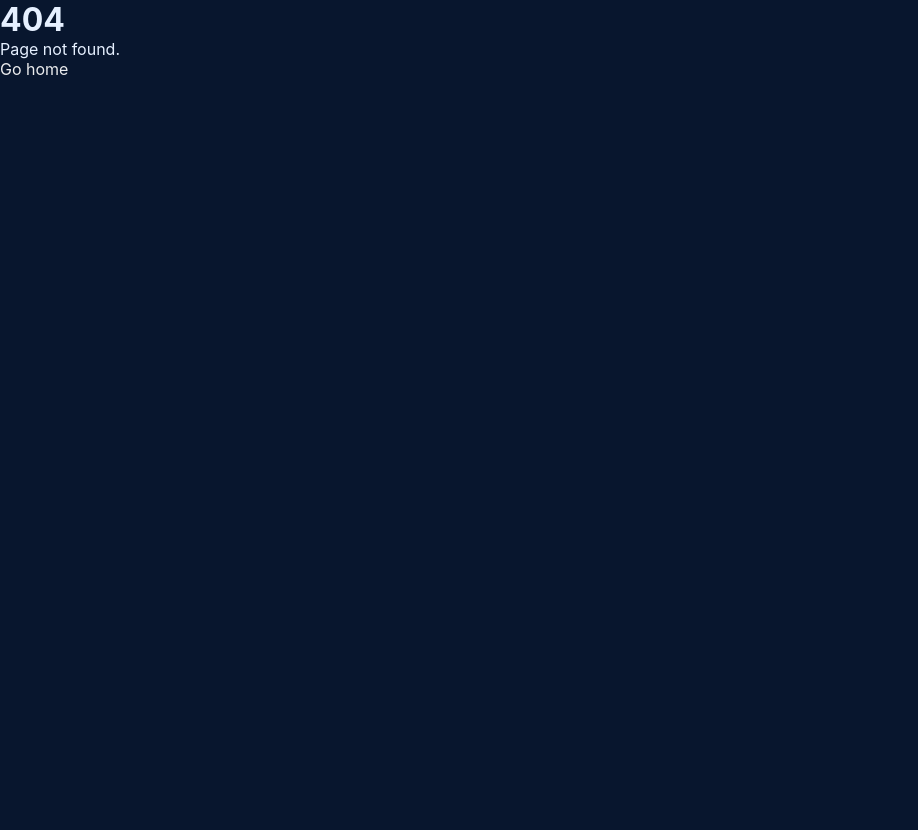
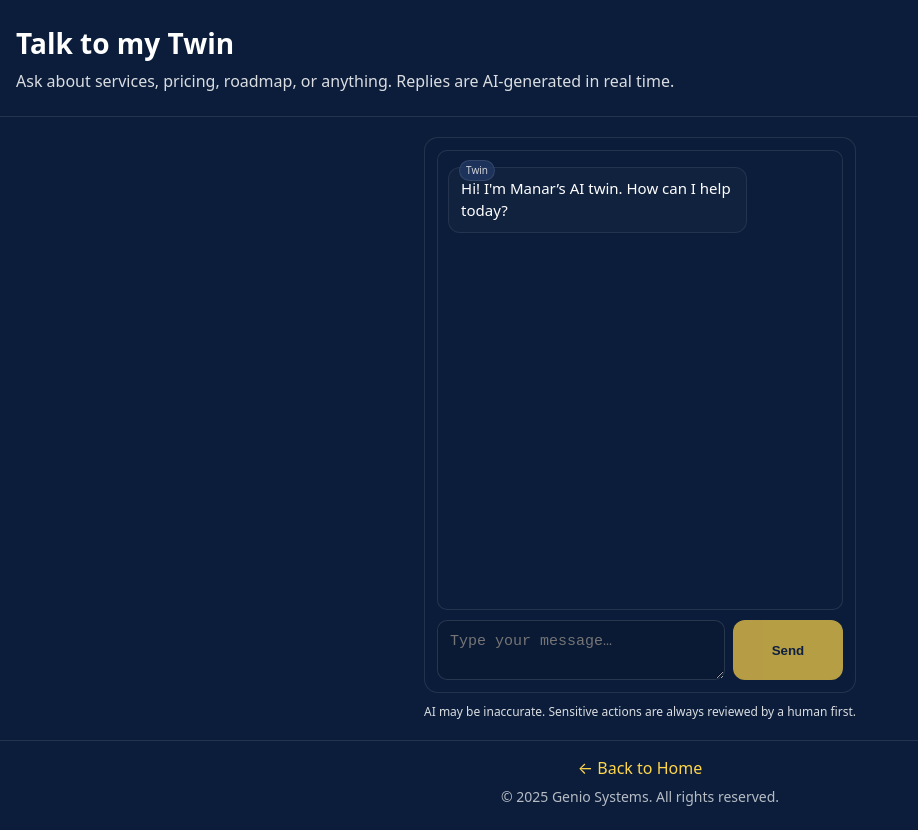
Before and after one commit to genio-ai/genio-os, a Next.js app: page /chat in a window 1280 px wide. Before the commit this address had no page. Shown: the whole page, without its empty margins (0-918 px from the left). Before the commit the page ends 800 px from the top, so only its background shows below. Built offline with nearby package versions, Linux system fonts and the light colour scheme.

Commit message:
Create chat.js

```diff
--- /dev/null
+++ b/pages/chat.js
@@ -0,0 +1,251 @@
+// pages/chat.js
+import { useState, useEffect, useRef } from "react";
+
+/**
+ * Public Chat — Talk to my Twin
+ * - Minimal, reliable, production-ready UI
+ * - Calls /api/chat (works out-of-the-box with your current API)
+ * - Keeps a local sessionId (for future analytics/rate-limit if needed)
+ * - No external deps, responsive, accessible
+ */
+
+export default function ChatPage() {
+  const [messages, setMessages] = useState([
+    { role: "assistant", content: "Hi! I'm Manar’s AI twin. How can I help today?" },
+  ]);
+  const [input, setInput] = useState("");
+  const [sending, setSending] = useState(false);
+  const [locale] = useState("en"); // keep EN for this page; you can wire a toggle later
+  const [styleSeed] = useState(""); // optional: pass style seeds if you want
+  const [sessionId, setSessionId] = useState("");
+  const scrollRef = useRef(null);
+
+  useEffect(() => {
+    const id = localStorage.getItem("genio_public_chat_sid") || genId();
+    localStorage.setItem("genio_public_chat_sid", id);
+    setSessionId(id);
+  }, []);
+
+  useEffect(() => {
+    // Auto-scroll to bottom on new message
+    if (scrollRef.current) {
+      scrollRef.current.scrollTop = scrollRef.current.scrollHeight;
+    }
+  }, [messages]);
+
+  const send = async () => {
+    const q = input.trim();
+    if (!q || sending) return;
+
+    setMessages((m) => [...m, { role: "user", content: q }]);
+    setInput("");
+    setSending(true);
+
+    try {
+      const res = await fetch("/api/chat", {
+        method: "POST",
+        headers: { "Content-Type": "application/json" },
+        body: JSON.stringify({
+          message: decoratePrompt(q, sessionId),
+          locale,         // "en"
+          style: styleSeed,
+        }),
+      });
+
+      const data = await res.json();
+      const reply =
+        data?.reply?.toString().trim() ||
+        "I couldn’t generate a reply. Please try again.";
+
+      setMessages((m) => [...m, { role: "assistant", content: reply }]);
+    } catch (err) {
+      setMessages((m) => [
+        ...m,
+        { role: "assistant", content: "Unexpected error. Please try again later." },
+      ]);
+    } finally {
+      setSending(false);
+    }
+  };
+
+  const onKey = (e) => {
+    if (e.key === "Enter" && !e.shiftKey) {
+      e.preventDefault();
+      send();
+    }
+  };
+
+  return (
+    <div style={styles.page}>
+      <header style={styles.header}>
+        <h1 style={styles.title}>Talk to my Twin</h1>
+        <p style={styles.subtitle}>
+          Ask about services, pricing, roadmap, or anything. Replies are AI-generated in real time.
+        </p>
+      </header>
+
+      <main style={styles.main}>
+        <div style={styles.chatBox}>
+          <div ref={scrollRef} style={styles.scroll}>
+            {messages.map((m, i) => (
+              <MessageBubble key={i} role={m.role} content={m.content} />
+            ))}
+          </div>
+
+          <div style={styles.inputRow}>
+            <textarea
+              value={input}
+              onChange={(e) => setInput(e.target.value)}
+              onKeyDown={onKey}
+              placeholder="Type your message…"
+              rows={2}
+              style={styles.input}
+            />
+            <button
+              onClick={send}
+              disabled={sending || !input.trim()}
+              style={{ ...styles.sendBtn, opacity: sending || !input.trim() ? 0.7 : 1 }}
+            >
+              {sending ? "Sending…" : "Send"}
+            </button>
+          </div>
+        </div>
+
+        <p style={styles.note}>
+          AI may be inaccurate. Sensitive actions are always reviewed by a human first.
+        </p>
+      </main>
+
+      <footer style={styles.footer}>
+        <a href="/" style={styles.linkLight}>← Back to Home</a>
+        <p style={styles.footerText}>© 2025 Genio Systems. All rights reserved.</p>
+      </footer>
+    </div>
+  );
+}
+
+function MessageBubble({ role, content }) {
+  const isUser = role === "user";
+  return (
+    <div
+      style={{
+        ...styles.bubble,
+        ...(isUser ? styles.bubbleUser : styles.bubbleBot),
+      }}
+    >
+      {!isUser && <span style={styles.badge}>Twin</span>}
+      <div>{content}</div>
+    </div>
+  );
+}
+
+function genId() {
+  if (typeof crypto !== "undefined" && crypto.randomUUID) return crypto.randomUUID();
+  return "sess_" + Math.random().toString(36).slice(2);
+}
+
+function decoratePrompt(q, sid) {
+  // Minimal, safe prompt wrapper (helps context/routing later if needed)
+  return `Session: ${sid}\nUser: ${q}`;
+}
+
+const styles = {
+  page: {
+    fontFamily:
+      "ui-sans-serif, system-ui, -apple-system, Segoe UI, Roboto, Helvetica, Arial, sans-serif",
+    background: "#0B1D3A",
+    color: "#fff",
+    minHeight: "100vh",
+    display: "flex",
+    flexDirection: "column",
+  },
+  header: {
+    padding: "24px 16px",
+    borderBottom: "1px solid rgba(255,255,255,0.1)",
+  },
+  title: { margin: 0, fontSize: 28, fontWeight: 800 },
+  subtitle: { marginTop: 8, color: "rgba(255,255,255,0.85)" },
+  main: { flex: 1, padding: "20px 16px", maxWidth: 880, margin: "0 auto" },
+
+  chatBox: {
+    background: "rgba(11,29,58,.6)",
+    border: "1px solid rgba(255,255,255,.1)",
+    borderRadius: 14,
+    padding: 12,
+  },
+  scroll: {
+    height: 460,
+    overflow: "auto",
+    border: "1px solid rgba(255,255,255,.1)",
+    borderRadius: 10,
+    padding: 10,
+    background: "#0b1d3a",
+  },
+  bubble: {
+    maxWidth: "78%",
+    padding: "10px 12px",
+    borderRadius: 12,
+    margin: "6px 0",
+    fontSize: 15,
+    lineHeight: 1.45,
+    position: "relative",
+    wordBreak: "break-word",
+    whiteSpace: "pre-wrap",
+  },
+  bubbleUser: {
+    background: "#1b2c4d",
+    marginLeft: "auto",
+  },
+  bubbleBot: {
+    background: "#11223f",
+    border: "1px solid rgba(255,255,255,.08)",
+  },
+  badge: {
+    position: "absolute",
+    top: -8,
+    left: 10,
+    fontSize: 10,
+    opacity: 0.8,
+    background: "#223862",
+    border: "1px solid rgba(255,255,255,.12)",
+    padding: "2px 6px",
+    borderRadius: 999,
+  },
+  inputRow: {
+    display: "flex",
+    gap: 8,
+    marginTop: 10,
+  },
+  input: {
+    flex: 1,
+    border: "1px solid rgba(255,255,255,.12)",
+    borderRadius: 10,
+    background: "#0a1a35",
+    color: "#fff",
+    padding: 12,
+    fontSize: 15,
+    outline: "none",
+  },
+  sendBtn: {
+    background: "#FFD54A",
+    color: "#102244",
+    border: "none",
+    borderRadius: 12,
+    padding: "12px 16px",
+    fontWeight: 800,
+    cursor: "pointer",
+    minWidth: 110,
+  },
+  note: {
+    marginTop: 10,
+    color: "rgba(255,255,255,0.85)",
+    fontSize: 12,
+  },
+  footer: {
+    padding: 16,
+    borderTop: "1px solid rgba(255,255,255,0.1)",
+    textAlign: "center",
+  },
+  linkLight: { color: "#FFD54A", textDecoration: "none" },
+  footerText: { fontSize: 14, color: "rgba(255,255,255,0.7)", margin: 8 },
+};
```
